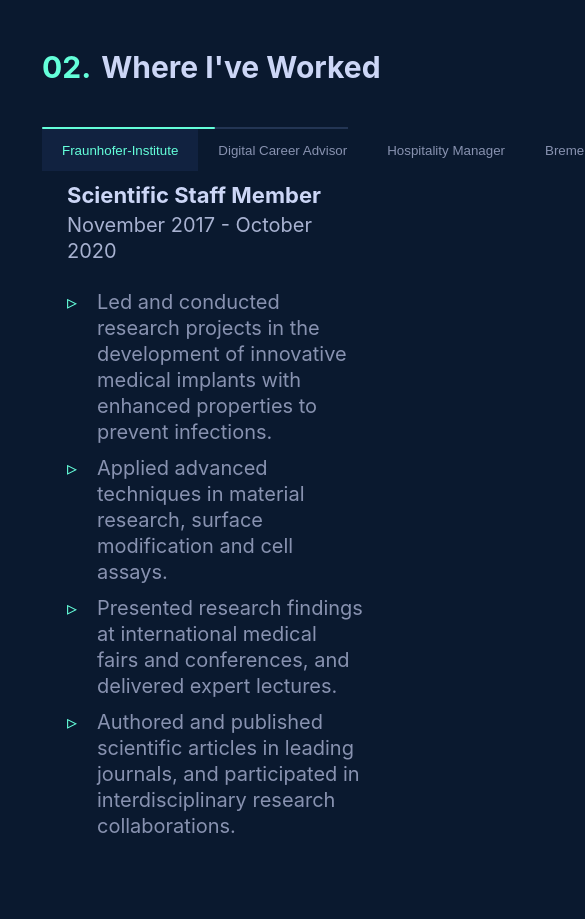
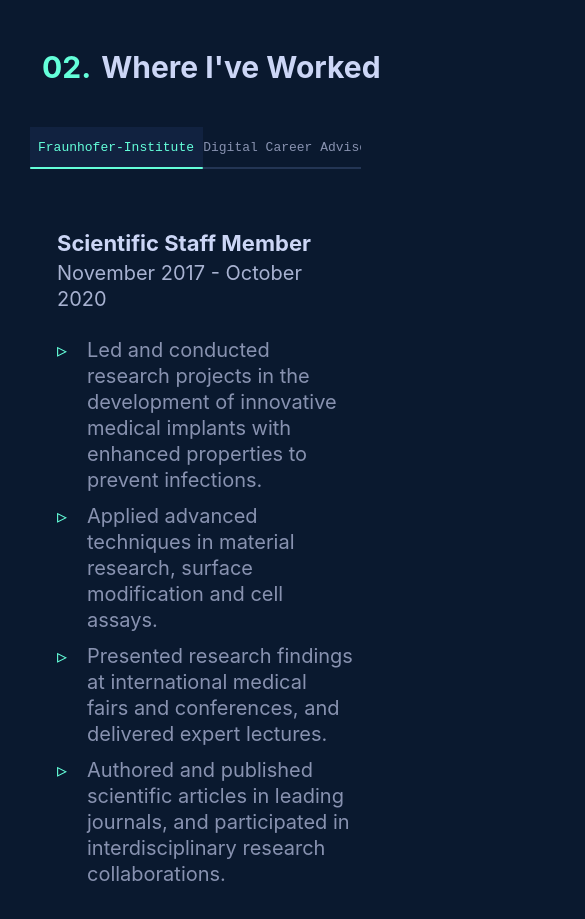
Before and after one commit to denmarx/resume23-24, a React (Create React App) app: page / in a window 390 px wide. Shown: the part 1800-2719 px from the top of the page, 585 px wide, since content can reach past the window. Built offline with nearby package versions, Linux system fonts and the light colour scheme.

Commit message:
job responsive

```diff
--- a/src/components/Content/About.module.css
+++ b/src/components/Content/About.module.css
@@ -66,7 +66,7 @@
 
 .imageWrapper {
   flex-shrink: 0;
-  width: 70%;
+  width: 30%;
 }
 
 .imageWrapper img {
@@ -106,4 +106,7 @@
   .aboutMeInfo {
     font-size: var(--fz-md);
   }
+  .imageWrapper {
+    width: 70%;
+  }
 }
--- a/src/components/Content/Jobs.js
+++ b/src/components/Content/Jobs.js
@@ -24,7 +24,7 @@ const Jobs = () => {
 
       // Calculate translate value based on orientation
       const translateValue = isHorizontal
-        ? `calc(${activeIndex} * 156.3px)` // Use 156.3px for horizontal
+        ? `calc(${activeIndex} * 172.953px)` // Use 156.3px for horizontal
         : `calc(${activeIndex} * 42px)`; // Use 42px for vertical
 
       // Determine the correct transform property based on orientation
@@ -40,9 +40,8 @@ const Jobs = () => {
         Where I've Worked
       </h2>
       <div className={styles.inner} ref={addRef(0.8)}>
-        <div className={styles.tabHighlightBar}>
-          <div className={styles.tabHighlight} style={highlightStyle} />
-        </div>
+        {/* <div className={styles.tabHighlightBar}>
+        </div> */}
         <div role='tablist' className={styles.tabList}>
           {jobNames.map((jobName) => (
             <button
@@ -57,6 +56,7 @@ const Jobs = () => {
               <span>{jobName}</span>
             </button>
           ))}
+          <div className={styles.tabHighlight} style={highlightStyle} />
         </div>
 
         <div className={styles.jobPanel}>
--- a/src/components/Content/Jobs.module.css
+++ b/src/components/Content/Jobs.module.css
@@ -35,35 +35,42 @@
 
 .inner {
   display: flex;
-  /* align-items: center; */
+  align-items: center;
   justify-content: space-between;
-  /* gap: 20px; */
+  gap: 20px;
   min-height: 340px;
   opacity: 0;
 }
 
 .tabList {
   position: relative;
-  display: flex;
-  flex-direction: column;
+  z-index: 3;
   width: max-content;
   padding: 0px;
   margin: 0px;
+  list-style: none;
 }
 
 .tabList button {
   text-decoration: none;
+  text-decoration-skip-ink: auto;
+  position: relative;
+  transition: var(--transition);
+  display: flex;
+  -webkit-box-align: center;
+  align-items: center;
+  width: 100%;
+  height: var(--tab-height);
+  padding: 0px 20px 2px;
+  border-left: 2px solid var(--lightest-navy);
   background-color: transparent;
-  border: 0;
-  position: relative;
-  display: flex;
+  color: var(--green);
+  font-family: var(--font-mono);
+  font-size: var(--fz-xs);
   text-align: left;
-  align-items: center;
-  -webkit-box-align: center;
-  height: 42px;
-  /* width: 100%; */
   white-space: nowrap;
-  padding: 0px 20px;
+  border: 0px;
+  border-radius: 0px;
 }
 
 .tabList button:hover {
@@ -77,10 +84,20 @@
 }
 
 .tabHighlightBar {
-  position: relative;
+  /* position: relative;
   height: 168px;
   background-color: var(--lightest-navy);
+  width: 2px; */
+  /* position: absolute;
+  top: 0px;
+  left: 0px;
+  z-index: 10;
   width: 2px;
+  height: var(--tab-height);
+  border-radius: var(--border-radius);
+  background: var(--green);
+  transform: translateY(calc(2 * var(--tab-height)));
+  transition: transform 0.25s cubic-bezier(0.645, 0.045, 0.355, 1); */
 }
 
 .tabHighlight {
@@ -170,3 +187,43 @@
     flex-direction: row;
   }
 }
+
+@media (max-width: 600px) {
+  .tabList {
+    display: flex;
+    overflow-x: auto;
+    margin-bottom: 30px;
+  }
+  .tabList button {
+    display: flex;
+    -webkit-box-pack: center;
+    justify-content: center;
+    -webkit-box-align: center;
+    align-items: center;
+    min-width: 173px;
+    padding: 0px 15px;
+    border-left: 0px;
+    border-bottom: 2px solid var(--lightest-navy);
+    text-align: center;
+  }
+  .tabHighlight {
+    top: auto;
+    bottom: 0px;
+    width: 100%;
+    max-width: var(--tab-width);
+    height: 2px;
+
+    transform: translateX(calc(2 * var(--tab-width)));
+  }
+}
+
+@media (max-width: 480px) {
+  .tabList {
+    width: calc(100% + 50px);
+    padding-left: 25px;
+    margin-left: -25px;
+  }
+  .tabHighlight {
+    margin-left: 25px;
+  }
+}
--- a/src/styles/index.css
+++ b/src/styles/index.css
@@ -45,7 +45,7 @@ html {
   --nav-height: 100px;
   --nav-scroll-height: 70px;
   --tab-height: 42px;
-  --tab-width: 120px;
+  --tab-width: 173px;
   --easing: cubic-bezier(0.645, 0.045, 0.355, 1);
   --transition: all 0.25s cubic-bezier(0.645, 0.045, 0.355, 1);
   --hamburger-width: 30px;
```
